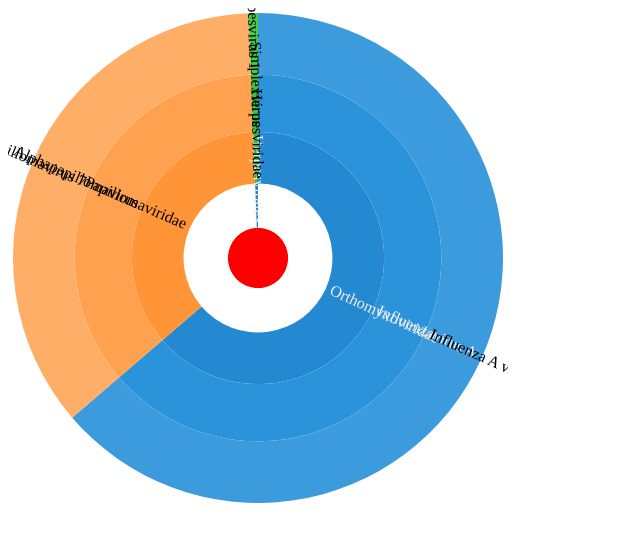
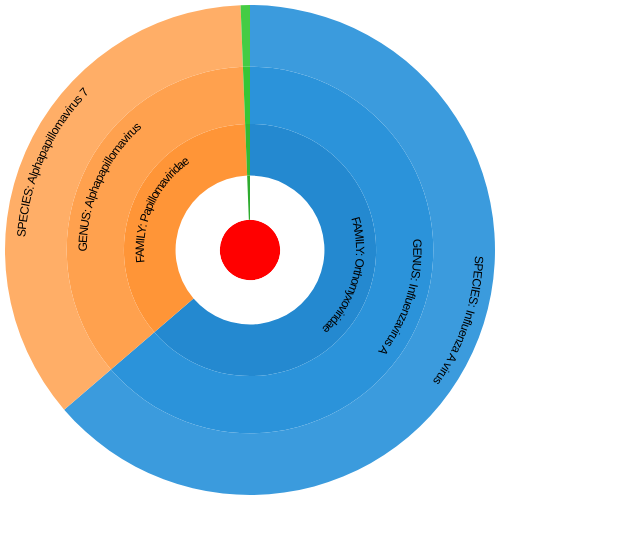
Before and after one commit to morungos/maplets, a website: page charts2.html in a window 1280 px wide. Shown: the whole page, without its empty margins (0-640 px from the left). Drawn offline with nearby package versions, Linux system fonts and the light colour scheme; files that its build step writes are made by us from their sources.

Commit message:
Completed initial zoomable sunburst view with real data. Need to show a few folks and then start integrating.

```diff
--- a/charts2.html
+++ b/charts2.html
@@ -1,18 +1,30 @@
 <!DOCTYPE html>
-<html>
+<html lang="en">
 <head>
 	<meta http-equiv="Content-Type" content="text/html; charset=UTF-8">
 	<meta name="viewport" content="width=device-width, initial-scale=1.0">
+
+	<link href="css/bootstrap.min.css" rel="stylesheet" media="screen">
+	<link href="css/jquery.qtip.min.css" rel="stylesheet" media="screen">
+
 	<title>Genome Maps</title>
 
-    <script src="js/d3.v3.js" charset="utf-8"></script>
-    <script src="hierarchy.js" charset="utf-8"></script>
 
-
+    <style>
+.hierarchyLabel {
+	cursor: default;
+}
+    </style>
 </head>
 <body>
 
 <div id="vis"></div>
+
+	<script src="http://code.jquery.com/jquery.js"></script>
+	<script src="js/jquery.qtip.js"></script>
+	<script src="js/bootstrap.min.js"></script>
+    <script src="js/d3.v3.js" charset="utf-8"></script>
+    <script src="hierarchy.js" charset="utf-8"></script>
 
 	<script>
 buildHierarchy("mapped_gra_small.txt", function(data) {
@@ -23,5 +35,7 @@ buildHierarchy("mapped_gra_small.txt", function(data) {
 })
 	</script>
 
+
+<div id="tooltip-container"></div>
 </body>
 </html>
--- a/hierarchy.js
+++ b/hierarchy.js
@@ -63,7 +63,8 @@ function buildHierarchy(filename, callback) {
     root.level = "ROOT";
     ranks.unshift("ROOT");
 
-    callback(ranked(root, 0, ranks));
+    var rankedRoot = ranked(root, 0, ranks);
+    callback(rankedRoot);
   }
 
   // Now, we really should introduce some placeholders, but this can probably omit
@@ -84,6 +85,21 @@ function hierarchyChart() {
       height = 400,
       duration = 1000;
 
+  function annotate(node, parent, context, left) {
+    var percentage = (100 * node.value).toFixed(1) + "%";
+    node.percentage = percentage;
+    node.context = context;
+    var right = left + 1;
+    if (node.children) {
+      node.children.forEach(function(child, i) {
+        right = annotate(child, node, (context) ? (context + "." + i.toString()) : i.toString(), right) + 1;
+      })
+    }
+    node.left = left;
+    node.right = right;
+    return right;
+  }
+
   function chart(selection) {
     selection.each(function(data) {
 
@@ -93,6 +109,9 @@ function hierarchyChart() {
           .children(function(d) { return d.children || []; });
 
       var nodes = partition.nodes(data);
+      annotate(nodes[0], nodes[0], "", 0);
+
+      var rootNode = nodes[0];
 
       var arc = d3.svg.arc()
         .startAngle(function(d) { return Math.max(0, Math.min(2 * Math.PI, x(d.x))); })
@@ -113,47 +132,74 @@ function hierarchyChart() {
         .append("g")
         .attr("transform", "translate(" + [radius + padding, radius + padding] + ")");
 
-      var path = svg.selectAll("path").data(nodes);
+      var path = svg.selectAll("path.background").data(nodes);
       path.enter().append("path")
+        .attr("class", "background")
         .attr("id", function(d, i) { return "path-" + i; })
         .attr("d", arc)
         .style("fill", colour)
         .on("click", click);
 
-      var text = svg.selectAll("text").data(nodes);
-      var textEnter = text.enter().append("text")
-        .style("fill-opacity", 1)
-        .style("fill", function(d) {
-          return brightness(d3.rgb(colour(d))) < 125 ? "#eee" : "#000";
-        })
-        .attr("text-anchor", function(d) {
-          return x(d.x + d.dx / 2) > Math.PI ? "end" : "start";
-        })
-        .attr("dy", ".2em")
-        .attr("transform", function(d) {
-          var multiline = (d.name || "").split(" ").length > 1,
-              angle = x(d.x + d.dx / 2) * 180 / Math.PI - 90,
-              rotate = angle + (multiline ? -.5 : 0);
-          return "rotate(" + rotate + ")translate(" + (y(d.y) + padding) + ")rotate(" + (angle > 90 ? -180 : 0) + ")";
-        })
-      textEnter.append("tspan")
-        .attr("x", 0)
-        .text(function(d) { return d.name; });
+      var labels = svg.selectAll("text").data(nodes);
+      var labelsEnter = labels.enter()
+        .append("text")
+        .style("visibility", function(d) { return (visibleLabel(rootNode, d) ? "visible" : "hidden"); })
+        .style("font-size", "12px")
+        .style("fill", "black")
+        .attr("dx", "5px")
+        .attr("dy", "20px")
+        .attr("text-anchor", "middle")
+        .append("textPath")
+        .attr("xlink:href", function(d, i) { return "#path-" + i; })
+        .attr("startOffset", "25%")
+        .text(textLabel)
+        .on("click", click);
 
+      var overlayPath = svg.selectAll("path.hierarchyLabel").data(nodes);
+      overlayPath.enter().append("path")
+        .attr("class", tooltipClass)
+        .attr("id", function(d, i) { return "npath-" + i; })
+        .attr("d", arc)
+        .style("fill", "rgba(255, 255, 255, 0.0)")
+        .attr("data-tooltip", textLabel)
+        .on("click", click);
 
       // Colour handling really would be better by mapping colours recursively. We want a
       // colour for the top-level nodes, and can then use gradations at lower levels. This
       // is probably better coded into the nodes. The down-side is that small gradations can
       // be hard to see.
 
+      function visible(d) {
+        return ! (d.level == "ROOT" || d.placeholder);
+      }
+
+      function visibleLabel(d, e) {
+        return ! (e.level == "ROOT" || e.placeholder || (e.value < (d.value / 20)));
+      }
+
+      function tooltipClass(d) {
+        if (visible(d)) {
+          return "hierarchyLabel";
+        } else {
+          return "invisibleLabel";
+        }
+      }
+
+      function textLabel(d) {
+        return d.level + ": " + d.name;
+      }
+
       function colour(d) {
         if (d.placeholder) {
           return "white";
-        } else if (! d.index) {
+        } else if (d.context == "") {
           return "red";
         } else {
-          var index = parseInt(d.index) || 1;
-          var base = scale(index);
+          var category = parseInt(d.context);
+          var base = scale(category);
+
+          // var index = parseInt(d.index) || 1;
+          // var base = scale(index);
           return d3.hsl(base).brighter(d.y);
         }
       }
@@ -163,32 +209,22 @@ function hierarchyChart() {
       }
 
       function click(d) {
+        jQuery('.hierarchyLabel').qtip('hide');
         path
           .transition()
           .duration(duration)
           .attrTween("d", arcTween(d));
-        text.style("visibility", function(e) {
-          return isParentOf(d, e) ? null : d3.select(this).style("visibility");
-          })
+        overlayPath
           .transition()
           .duration(duration)
-          .attrTween("text-anchor", function(d) {
-            return function() {
-              return x(d.x + d.dx / 2) > Math.PI ? "end" : "start";
-            };
-          })
-          .attrTween("transform", function(d) {
-            var multiline = (d.name || "").split(" ").length > 1;
-            return function() {
-              var angle = x(d.x + d.dx / 2) * 180 / Math.PI - 90,
-                  rotate = angle + (multiline ? -.5 : 0);
-              return "rotate(" + rotate + ")translate(" + (y(d.y) + padding) + ")rotate(" + (angle > 90 ? -180 : 0) + ")";
-            };
-          })
-          .style("fill-opacity", function(e) { return isParentOf(d, e) ? 1 : 1e-6; })
-          .each("end", function(e) {
-            d3.select(this).style("visibility", isParentOf(d, e) ? null : "hidden");
+          .attrTween("d", arcTween(d));
+        labels.style("visibility", function(e) {
+          return (visibleLabel(d, e) && isParentOf(d, e)) ? "visible" : "hidden";
           });
+        setTimeout(function() {
+          jQuery('.hierarchyLabel').qtip('reposition');
+        }, duration + 50);
+
       }
 
       function arcTween(d) {
@@ -206,7 +242,6 @@ function hierarchyChart() {
       }
 
       function isParentOf(p, c) {
-        // console.log("isParentOf", p, c);
         if (p === c) return true;
         if (p.children) {
           return p.children.some(function(d) {
@@ -228,7 +263,9 @@ function hierarchyChart() {
       // svg.attr("width", width)
       //    .attr("height", height);
 
-
+      jQuery('.hierarchyLabel').qtip({
+        content:{attr: 'data-tooltip'},
+        position: {target: 'mouse', adjust: {mouse: true, x: 5, y: 0}}});
     });
   }
 
```
